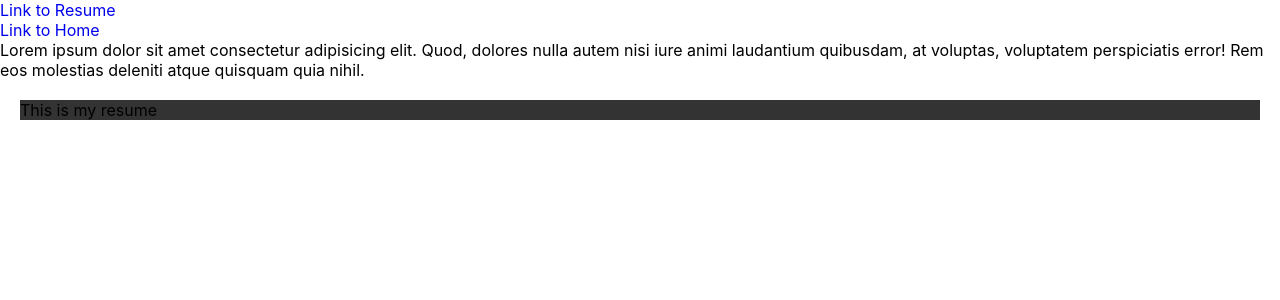
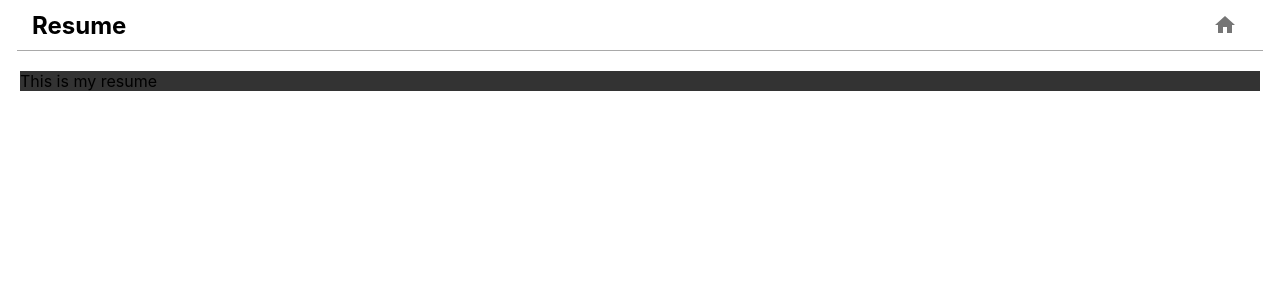
Before and after one commit to BKrowchuk/cv, a React (Create React App) app: page /cv/Resume in a window 1280 px wide. Shown: the top 300 px of the page. Built offline with nearby package versions, Linux system fonts and the light colour scheme.

Commit message:
resume card and navbar

```diff
--- a/src/homepage/cards/ResumeCard.js
+++ b/src/homepage/cards/ResumeCard.js
@@ -15,7 +15,7 @@ const ResumeCard = (props) => {
       <Card sx={{ ...style }}>
         <CardHeader title="Resume" />
         <CardContent>
-          <Link to="/cv/Resume/" className="link">
+          <Link to="/cv/Resume" className="link">
             <p>
               Lorem ipsum dolor, sit amet consectetur adipisicing elit. Illo
               unde nihil sed maiores ipsam esse aliquam nemo fugit perferendis
--- a/src/index.css
+++ b/src/index.css
@@ -38,3 +38,29 @@ p {
   margin-top: 0;
   margin-bottom: 0;
 }
+
+.navbar {
+  padding: 0px 15px;
+  display: flex;
+  align-items: center;
+  max-width: 95%;
+  height: 50px;
+  /* 700px */
+  margin: 0 auto;
+  border-bottom: 1px solid darkgray;
+}
+
+/* .navbar h1 {
+  color: orange;
+} */
+
+.navbar .links {
+  margin-left: auto;
+}
+
+.navbar a {
+  margin-left: 5px;
+  text-decoration: none;
+  padding: 6px;
+  color: aliceblue;
+}
--- a/src/layouts/Layout.js
+++ b/src/layouts/Layout.js
@@ -1,5 +1,5 @@
 import { makeStyles } from "@mui/styles";
-import { Link } from "react-router-dom";
+import Navbar from "../topbar/NavBar";
 
 // import Navbar from "./Navbar";
 
@@ -18,21 +18,7 @@ export default function Layout({ children }) {
 
   return (
     <div>
-      {/* <Navbar></Navbar> */}
-      <div>
-        <Link to="/cv/Resume/" className="link">
-          <p>Link to Resume</p>
-        </Link>
-        <Link to="/cv/" className="link">
-          <p>Link to Home</p>
-        </Link>
-        <p>
-          Lorem ipsum dolor sit amet consectetur adipisicing elit. Quod, dolores
-          nulla autem nisi iure animi laudantium quibusdam, at voluptas,
-          voluptatem perspiciatis error! Rem eos molestias deleniti atque
-          quisquam quia nihil.
-        </p>
-      </div>
+      <Navbar />
       <div className={classes.page}>{children}</div>
     </div>
   );
--- a/src/resume/Resume.js
+++ b/src/resume/Resume.js
@@ -2,6 +2,7 @@ const Resume = () => {
   return (
     <div>
       <p>This is my resume</p>
+      {/* <iframe src="../resources/resume.pdf" width="80%" height="300"></iframe> */}
     </div>
   );
 };
--- /dev/null
+++ b/src/topbar/NavBar.js
@@ -0,0 +1,57 @@
+import { Link, useLocation } from "react-router-dom";
+import { IconButton } from "@mui/material";
+import { makeStyles } from "@mui/styles";
+// import AddCircleOutlineIcon from "@material-ui/icons/AddCircleOutline";
+import { AddCircleOutline } from "@mui/icons-material";
+// import HomeIcon from "@material-ui/icons/Home";
+import { Home } from "@mui/icons-material";
+import { blueGrey } from "@mui/material/colors";
+
+const useStyles = makeStyles({
+  button: {
+    "&:hover": {
+      background: blueGrey[500],
+    },
+  },
+});
+
+const Navbar = () => {
+  const classes = useStyles();
+  const cur_path = useLocation().pathname;
+  var title = cur_path.substring(1);
+  title = title.split("/").pop();
+
+  if (title === "cv") {
+    title = "Home";
+  }
+
+  var new_expense;
+  if (title === "Expenses") {
+    new_expense = (
+      <Link to="/NewExpense">
+        <IconButton className={classes.button} size="small">
+          <AddCircleOutline />
+        </IconButton>
+      </Link>
+    );
+  }
+
+  var home = (
+    <Link to="/cv">
+      <IconButton className={classes.button} disableRipple={true} size="small">
+        <Home />
+      </IconButton>
+    </Link>
+  );
+
+  return (
+    <nav className="navbar">
+      <h1>{title}</h1>
+      {/* <h1>Hi</h1> */}
+      {new_expense}
+      <div className="links">{home}</div>
+    </nav>
+  );
+};
+
+export default Navbar;
```
